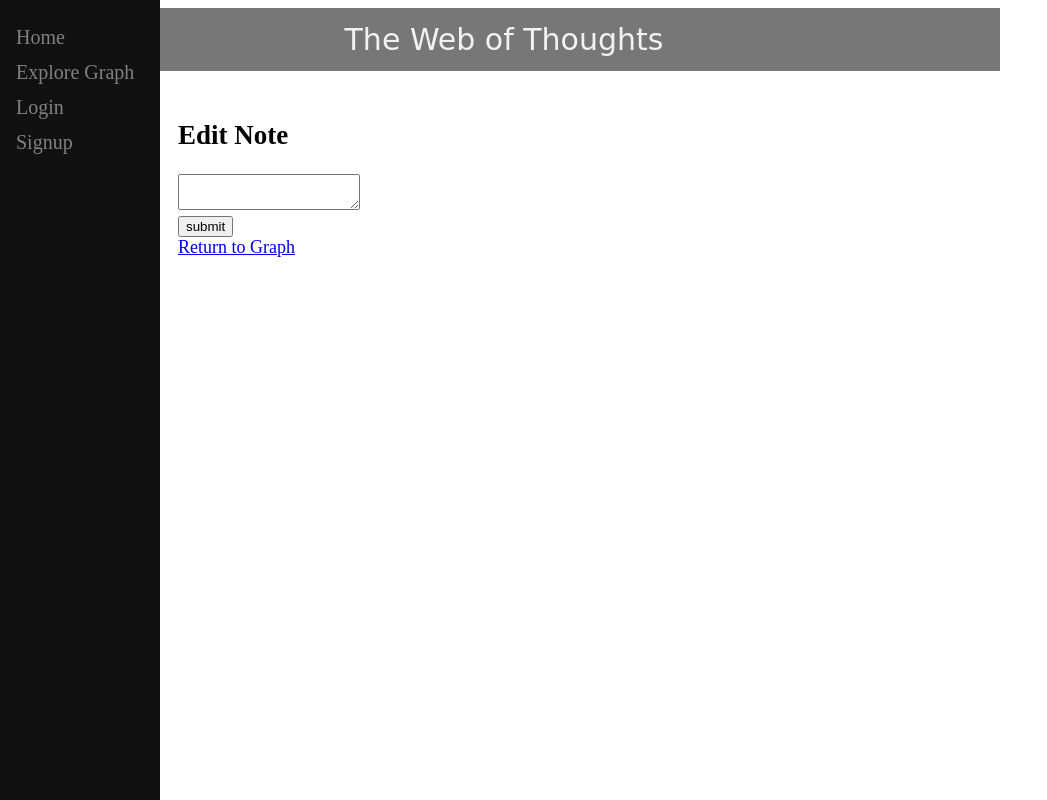
After one commit to JoelClingempeel/ThoughtsWeb, a Flask app: template templates/edit_note.html in a window 1280 px wide. The commit adds this page. Shown: the whole page, without its empty margins (0-1047 px from the left). Run offline with Flask 2, Linux system fonts and the light colour scheme; the template is opened without the code that fills it: values that come from a table or form of the project are taken from there, others are empty.

Commit message:
Can now edit notes.

```diff
--- a/main.py
+++ b/main.py
@@ -1,7 +1,7 @@
 import json
 from flask import render_template, session, request, redirect, url_for, Flask
 from flask_wtf import FlaskForm
-from wtforms import StringField, PasswordField, SubmitField
+from wtforms import StringField, PasswordField, SubmitField, TextAreaField
 from wtforms.validators import DataRequired
 from flask_sqlalchemy import SQLAlchemy
 
@@ -55,6 +55,11 @@ class SignupForm(FlaskForm):
     password1 = PasswordField('Enter the password.')
     password2 = PasswordField('Verify the password.')
     password_beta = PasswordField('Enter your beta testing password.')
+    submit = SubmitField('submit')
+
+
+class EditNoteForm(FlaskForm):
+    text = TextAreaField('')
     submit = SubmitField('submit')
 
 
@@ -122,6 +127,17 @@ def graph():
     return render_template("graph.html")
 
 
+@app.route('/edit_note/<node>', methods=['GET', 'POST'])
+def edit_note(node):
+    current_text = Note.query.filter_by(node=node, username=session['name']).first()
+    edit_note_form = EditNoteForm()
+    if request.method == 'POST':
+        current_text.text = edit_note_form.text.data
+        db.session.commit()
+    edit_note_form.text.data = current_text.text
+    return render_template('edit_note.html', form=edit_note_form)
+
+
 @app.route('/add_node', methods=['POST'])
 def add_node():
     node = Node(label=request.get_json()['label'],
@@ -181,7 +197,9 @@ def get_note():
     note = Note.query.filter_by(node=request.get_json()['node'],
                                 username=session['name']).first()
     if note:
-        return json.dumps({'note': note.text})
+        # TODO Remove using explicit link.
+        prefix = f'<a href="http://127.0.0.1:5000/edit_note/{note.node}"> Edit </a> <br />'
+        return json.dumps({'note': prefix + note.text})
     else:
         return json.dumps({'note': ''})
 
--- /dev/null
+++ b/templates/edit_note.html
@@ -0,0 +1,9 @@
+{% extends 'base.html' %}
+{% block main %}
+    <h2>Edit Note</h2>
+    <form method="post">
+        {{ form.text() }} <br />
+        {{ form.submit() }} <br />
+    </form>
+    <a href="http://127.0.0.1:5000/graph">Return to Graph</a>
+{% endblock %}
--- a/templates/graph.html
+++ b/templates/graph.html
@@ -19,9 +19,7 @@
             <button onclick="add_parent_child();">Add Parent/Child Relation</button>
         </div>
         <br />
-        <div id="mydisplay">
-            <textarea id="paragraph_display" rows="15" cols="82"></textarea>
-        </div>
+        <div id="paragraph_display"></div>
         <div id="userlinks"></div>
     </center>
     <script type="text/javascript" src="https://unpkg.com/vis-network/standalone/umd/vis-network.min.js"></script>
```
